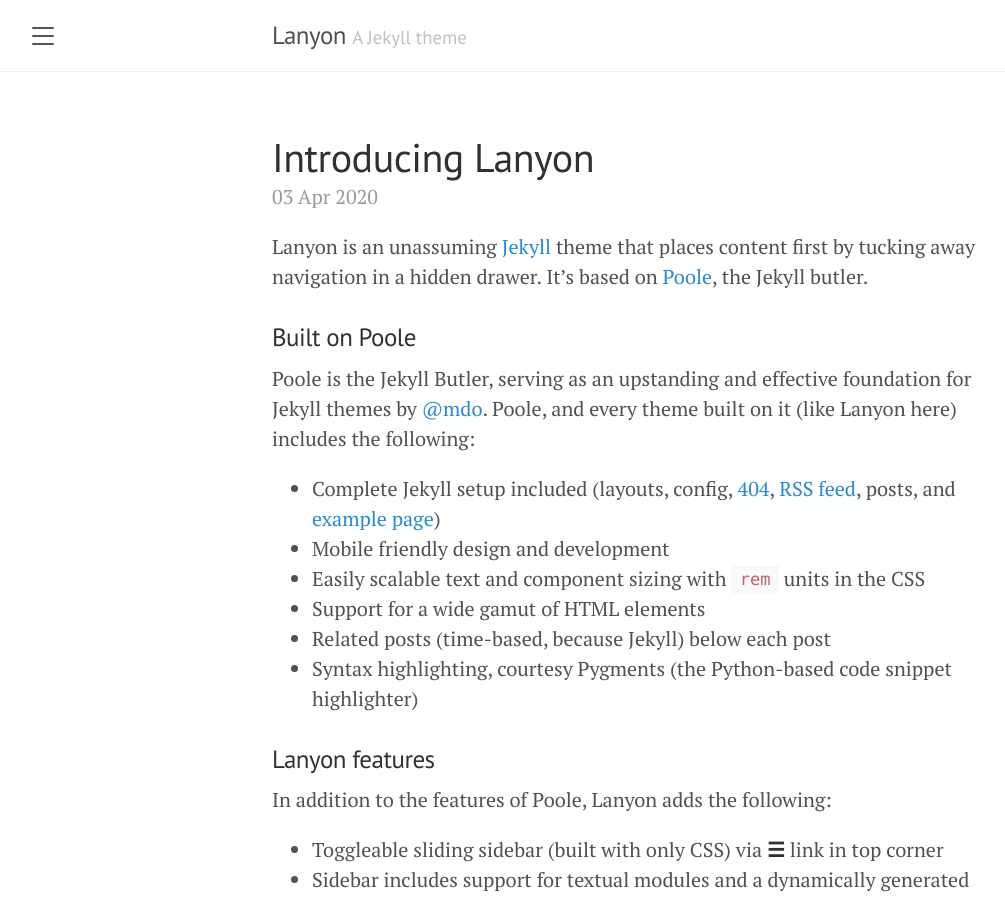
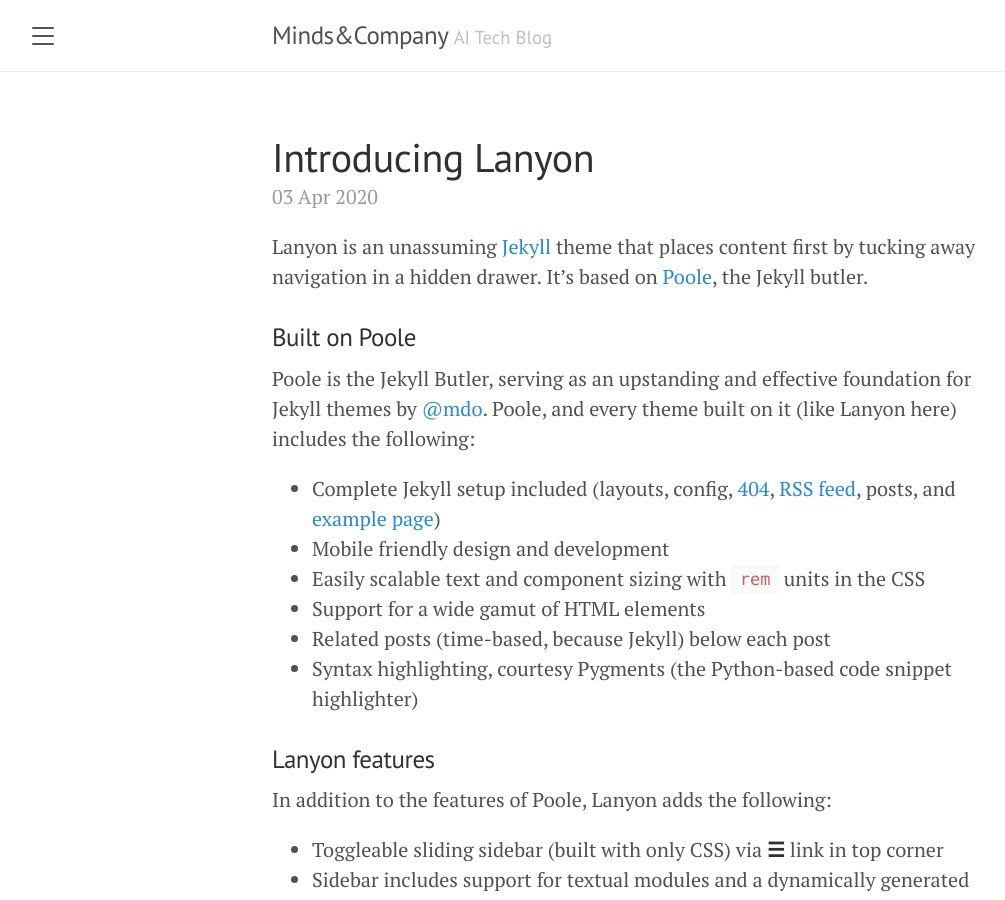
Before and after one commit to jiryang/jiryang.github.io, a Jekyll site: the page built from index.html, in a window 1280 px wide and 900 px high. Shown: the whole window, without its empty margins (8-1013 px from the left). Built offline with Jekyll 4.4.1, drawn with Linux system fonts in a browser that asks for light colours; the list of posts is cut into pages by our own code.

Commit message:
Update _config.yml

```diff
--- a/_config.yml
+++ b/_config.yml
@@ -1,6 +1,6 @@
 # Setup
-title:               Lanyon
-tagline:             'A Jekyll theme'
+title:               Minds&Company
+tagline:             'AI Tech Blog'
 description:         'A reserved <a href="https://jekyllrb.com" target="_blank">Jekyll</a> theme that places the utmost gravity on content with a hidden drawer. Made by <a href="https://twitter.com/mdo" target="_blank">@mdo</a>.'
 url:                 https://jiryang.github.io
 repository:          jiryang/jiryang.github.io
```
